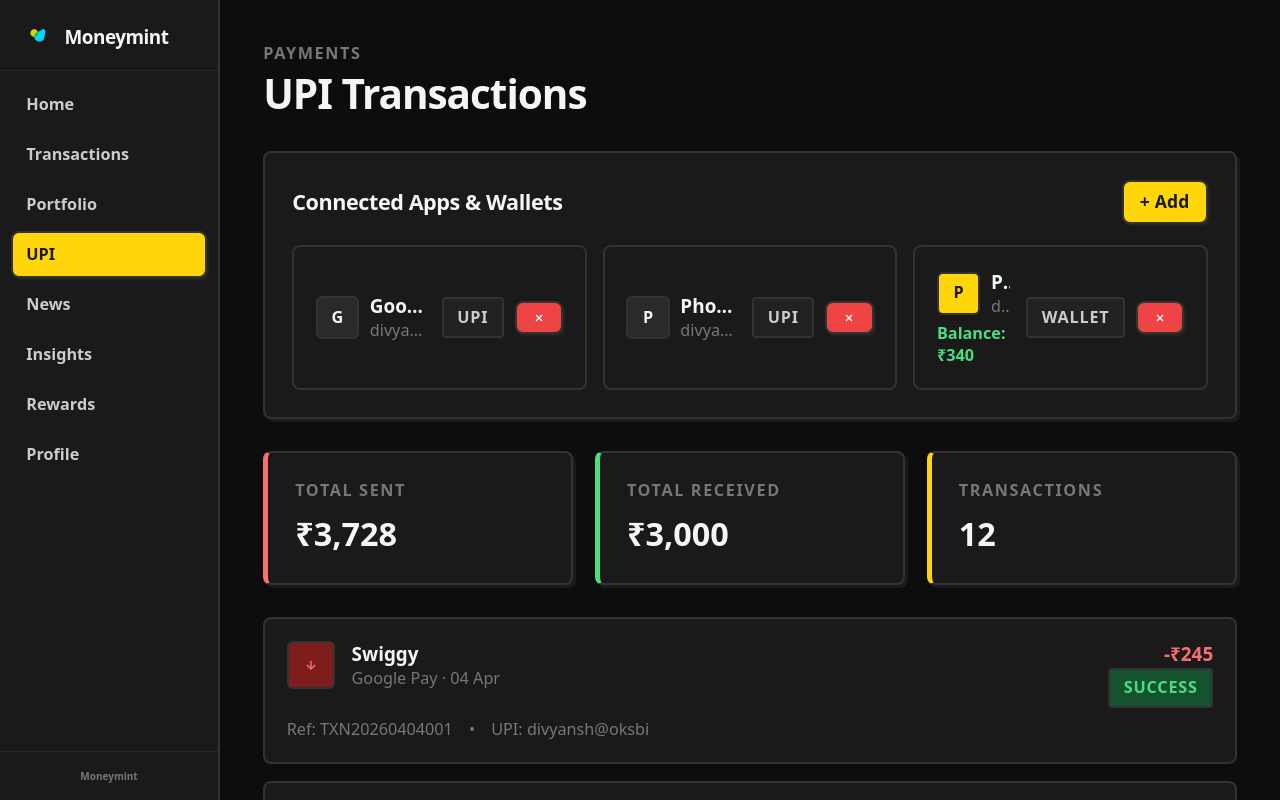
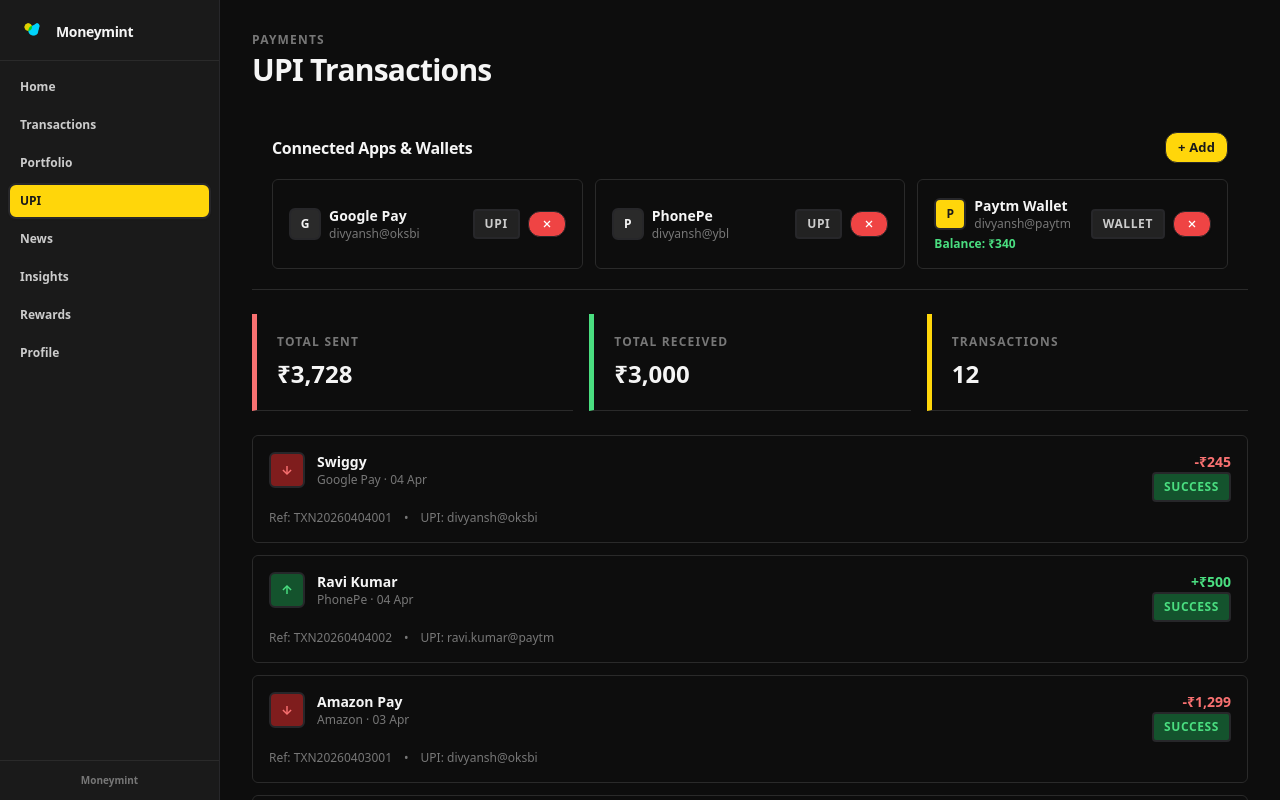
Before and after one commit to inddivyansh/Moneymint, a Next.js app: page /upi in a window 1280 px wide. Shown: the top 800 px of the page. Built offline with nearby package versions, Linux system fonts and the light colour scheme.

Commit message:
Layout Card Removal

```diff
--- a/app/globals.css
+++ b/app/globals.css
@@ -53,18 +53,18 @@
   --accent: #FFD60A;
   --accent-foreground: #1A1A1A;
   --destructive: #EF4444;
-  --border: #1A1A1A;
+  --border: #E5E7EB;
   --input: #1A1A1A;
   --ring: #1A1A1A;
 
   /* Neobrutalism specific */
-  --nb-border-width: 2.5px;
-  --nb-border-color: #1A1A1A;
-  --nb-shadow: 4px 4px 0px #1A1A1A;
-  --nb-shadow-sm: 2px 2px 0px #1A1A1A;
-  --nb-shadow-lg: 6px 6px 0px #1A1A1A;
-  --nb-shadow-hover: 6px 6px 0px #1A1A1A;
-  --nb-radius: 8px;
+  --nb-border-width: 1px;
+  --nb-border-color: #E5E7EB;
+  --nb-shadow: 0 1px 3px rgba(0,0,0,0.05);
+  --nb-shadow-sm: 0 1px 2px rgba(0,0,0,0.05);
+  --nb-shadow-lg: 0 4px 6px -1px rgba(0,0,0,0.1), 0 2px 4px -1px rgba(0,0,0,0.06);
+  --nb-shadow-hover: 0 4px 6px -1px rgba(0,0,0,0.1);
+  --nb-radius: 12px;
 
   /* Semantic colors */
   --income: #22C55E;
@@ -105,15 +105,15 @@
   --accent: #FFD60A;
   --accent-foreground: #1A1A1A;
   --destructive: #EF4444;
-  --border: #333333;
+  --border: #27272A;
   --input: #333333;
   --ring: #FFD60A;
 
-  --nb-border-color: #333333;
-  --nb-shadow: 3px 3px 0px rgba(255, 255, 255, 0.06);
-  --nb-shadow-sm: 2px 2px 0px rgba(255, 255, 255, 0.04);
-  --nb-shadow-lg: 4px 4px 0px rgba(255, 255, 255, 0.08);
-  --nb-shadow-hover: 4px 4px 0px rgba(255, 255, 255, 0.1);
+  --nb-border-color: #27272A;
+  --nb-shadow: 0 1px 3px rgba(0,0,0,0.05);
+  --nb-shadow-sm: 0 1px 2px rgba(0,0,0,0.05);
+  --nb-shadow-lg: 0 4px 6px -1px rgba(0,0,0,0.1), 0 2px 4px -1px rgba(0,0,0,0.06);
+  --nb-shadow-hover: 0 4px 6px -1px rgba(0,0,0,0.1);
 
   --income: #4ADE80;
   --income-bg: #14532D;
@@ -137,7 +137,7 @@
 /* ─── BASE ─── */
 @layer base {
   html {
-    font-size: 135%;
+    font-size: 100%;
   }
 
   * {
@@ -148,8 +148,8 @@
     background-color: var(--background);
     color: var(--foreground);
     font-family: var(--font-sans), system-ui, sans-serif;
-    font-size: 15px;
-    line-height: 1.6;
+    font-size: 14px;
+    line-height: 1.5;
   }
 
   h1,
@@ -169,29 +169,30 @@
 
   /* Container */
   .container {
-    @apply mx-auto max-w-screen-2xl px-4 md:px-6 lg:px-8;
+    @apply mx-auto max-w-screen-xl px-3 md:px-5 lg:px-6;
   }
 
   /* ── Cards ── */
   .nb-card {
-    background-color: var(--card);
+    background-color: transparent;
     color: var(--card-foreground);
-    border: var(--nb-border-width) solid var(--nb-border-color);
-    border-radius: var(--nb-radius);
-    box-shadow: var(--nb-shadow);
-    transition: box-shadow 0.15s ease, transform 0.15s ease;
+    border: none;
+    border-bottom: 1px solid var(--surface-3);
+    border-radius: 0;
+    box-shadow: none;
+    transition: border-color 0.15s ease;
   }
 
   .nb-card:hover {
-    box-shadow: var(--nb-shadow-hover);
-    transform: translate(-1px, -1px);
+    border-bottom-color: var(--nb-border-color);
+
   }
 
   .nb-card-flat {
-    background-color: var(--card);
+    background-color: transparent;
     color: var(--card-foreground);
-    border: var(--nb-border-width) solid var(--nb-border-color);
-    border-radius: var(--nb-radius);
+    border: 1px solid var(--surface-3);
+    border-radius: 6px;
   }
 
   /* ── Buttons ── */
@@ -215,12 +216,12 @@
 
   .nb-btn:hover {
     box-shadow: var(--nb-shadow);
-    transform: translate(-1px, -1px);
+
   }
 
   .nb-btn:active {
     box-shadow: 0px 0px 0px var(--nb-border-color);
-    transform: translate(2px, 2px);
+
   }
 
   .nb-btn:disabled {
@@ -255,6 +256,18 @@
   .nb-btn-sm {
     padding: 0.375rem 0.75rem;
     font-size: 0.8125rem;
+  }
+
+  @media (max-width: 640px) {
+    .nb-btn-sm {
+      min-height: 2.25rem;
+    }
+
+    .nb-segment-btn {
+      min-height: 2.25rem;
+      padding: 0.45rem 0.625rem;
+      font-size: 0.75rem;
+    }
   }
 
   /* ── Inputs ── */
@@ -812,7 +825,7 @@
 .wl-nav-inner {
   max-width: 1200px;
   margin: 0 auto;
-  padding: 0.375rem 1.5rem;
+  padding: 0.325rem 1.25rem;
   display: flex;
   align-items: center;
   justify-content: space-between;
@@ -876,39 +889,43 @@
 
 .wl-btn-accent:hover {
   box-shadow: var(--nb-shadow);
-  transform: translate(-1px, -1px);
+
 }
 
 .wl-btn-accent:active {
   box-shadow: 0 0 0 var(--nb-border-color);
-  transform: translate(2px, 2px);
+
+}
+
+.wl-btn-nav {
+  white-space: nowrap;
 }
 
 .wl-btn-welcome {
   display: inline-flex;
   align-items: center;
   gap: 0.5rem;
-  padding: 0.75rem 1.5rem;
+  padding: 0.625rem 1.125rem;
   margin-top: 0.875rem;
-  font-size: 0.875rem;
+  font-size: 0.8125rem;
   font-weight: 800;
   color: var(--foreground);
-  background-color: var(--card);
+  background-color: transparent;
   border: var(--nb-border-width) solid var(--nb-border-color);
-  border-radius: var(--nb-radius);
-  box-shadow: var(--nb-shadow);
+  border-radius: 8px;
+  box-shadow: none;
   cursor: pointer;
   transition: all 0.1s;
 }
 
 .wl-btn-welcome:hover {
-  box-shadow: var(--nb-shadow-lg);
-  transform: translate(-2px, -2px);
+  background-color: var(--secondary);
+
 }
 
 .wl-btn-welcome:active {
   box-shadow: 0 0 0 var(--nb-border-color);
-  transform: translate(3px, 3px);
+
 }
 
 .wl-btn-welcome-sm {
@@ -921,10 +938,10 @@
 .wl-hero {
   max-width: 1200px;
   margin: 0 auto;
-  padding: 3rem 1.5rem 2rem;
+  padding: 2.25rem 1.25rem 1.5rem;
   display: grid;
   grid-template-columns: 1fr 1fr;
-  gap: 3rem;
+  gap: 2rem;
   align-items: start;
 }
 
@@ -934,12 +951,12 @@
 
 .wl-hero-title {
   font-family: var(--font-display), system-ui;
-  font-size: clamp(2rem, 4vw, 3rem);
+  font-size: clamp(1.625rem, 3.2vw, 2.4rem);
   font-weight: 900;
-  line-height: 1.1;
+  line-height: 1.16;
   letter-spacing: -0.03em;
   color: var(--text-primary);
-  margin-bottom: 1.5rem;
+  margin-bottom: 1rem;
 }
 
 .wl-hero-em {
@@ -1078,11 +1095,14 @@
 
 .wl-preview-card {
   width: 100%;
-  border: var(--nb-border-width) solid var(--nb-border-color);
-  border-radius: var(--nb-radius);
-  box-shadow: var(--nb-shadow-lg);
+  border-top: 1px solid var(--surface-3);
+  border-bottom: 1px solid var(--surface-3);
+  border-left: none;
+  border-right: none;
+  border-radius: 0;
+  box-shadow: none;
   overflow: hidden;
-  background-color: var(--card);
+  background-color: transparent;
 }
 
 .wl-preview-img {
@@ -1144,7 +1164,7 @@
 .wl-section {
   max-width: 1240px;
   margin: 0 auto;
-  padding: 5rem 1.5rem;
+  padding: 3rem 1.25rem;
 }
 
 .wl-section-alt {
@@ -1162,12 +1182,12 @@
 
 .wl-section-title {
   font-family: var(--font-display), system-ui;
-  font-size: 1.75rem;
+  font-size: 1.375rem;
   font-weight: 900;
   letter-spacing: -0.02em;
   text-align: center;
   color: var(--text-primary);
-  margin-bottom: 2rem;
+  margin-bottom: 1.25rem;
 }
 
 .wl-center-btn {
@@ -1180,21 +1200,22 @@
 .wl-features-grid {
   display: grid;
   grid-template-columns: repeat(3, 1fr);
-  gap: 2rem;
+  gap: 1rem;
 }
 
 .wl-feature-card {
-  padding: 2.25rem;
-  background-color: var(--card);
-  border: var(--nb-border-width) solid var(--nb-border-color);
-  border-radius: var(--nb-radius);
-  box-shadow: var(--nb-shadow-sm);
-  transition: all 0.15s;
+  padding: 1rem 0;
+  background-color: transparent;
+  border: none;
+  border-bottom: 1px solid var(--surface-3);
+  border-radius: 0;
+  box-shadow: none;
+  transition: border-color 0.15s;
 }
 
 .wl-feature-card:hover {
-  box-shadow: var(--nb-shadow);
-  transform: translate(-1px, -1px);
+  border-bottom-color: var(--nb-border-color);
+
 }
 
 .wl-feature-header {
@@ -1213,7 +1234,7 @@
 
 .wl-feature-title {
   font-family: var(--font-display), system-ui;
-  font-size: 1.0625rem;
+  font-size: 0.9375rem;
   font-weight: 800;
   color: var(--text-primary);
   margin-bottom: 0;
@@ -1245,22 +1266,23 @@
 .wl-testimonials {
   display: grid;
   grid-template-columns: repeat(3, 1fr);
-  gap: 1rem;
-  padding: 0 1.5rem;
+  gap: 0.875rem;
+  padding: 0;
 }
 
 .wl-testimonial-card {
-  padding: 1.5rem;
-  background-color: var(--card);
-  border: var(--nb-border-width) solid var(--nb-border-color);
-  border-radius: var(--nb-radius);
-  box-shadow: var(--nb-shadow-sm);
-  transition: all 0.15s;
+  padding: 1rem 0;
+  background-color: transparent;
+  border: none;
+  border-bottom: 1px solid var(--surface-3);
+  border-radius: 0;
+  box-shadow: none;
+  transition: border-color 0.15s;
 }
 
 .wl-testimonial-card:hover {
-  box-shadow: var(--nb-shadow);
-  transform: translate(-1px, -1px);
+  border-bottom-color: var(--nb-border-color);
+
 }
 
 .wl-t-stars {
@@ -1546,10 +1568,29 @@
 
 /* ═══ RESPONSIVE ═══ */
 @media (max-width: 768px) {
+  .wl-nav-inner {
+    padding: 0.325rem 0.625rem;
+  }
+
+  .wl-logo-mark {
+    width: 32px;
+    height: 32px;
+  }
+
+  .wl-logo-text {
+    font-size: 0.875rem;
+  }
+
+  .wl-btn-nav {
+    padding: 0.3rem 0.55rem;
+    font-size: 0.6875rem;
+    min-height: 2rem;
+  }
+
   .wl-hero {
     grid-template-columns: 1fr;
-    gap: 2rem;
-    padding-top: 2rem;
+    gap: 1.5rem;
+    padding-top: 1.5rem;
   }
 
   .wl-hero-right {
@@ -1600,6 +1641,17 @@
   }
 }
 
+@media (max-width: 420px) {
+  .wl-logo-text {
+    display: none;
+  }
+
+  .wl-btn-nav {
+    padding: 0.28rem 0.45rem;
+    font-size: 0.62rem;
+  }
+}
+
 @media (min-width: 769px) and (max-width: 1024px) {
   .wl-features-grid {
     grid-template-columns: repeat(2, 1fr);
--- a/app/welcome/page.tsx
+++ b/app/welcome/page.tsx
@@ -75,7 +75,10 @@
             <span className="wl-logo-text">Moneymint</span>
           </div>
           <div className="wl-nav-actions">
-            <button className="wl-btn-accent" onClick={() => router.push('/home')}>Open Dashboard</button>
+            <button className="wl-btn-accent wl-btn-nav" onClick={() => router.push('/home')}>
+              <span className="sm:hidden">Dashboard</span>
+              <span className="hidden sm:inline">Open Dashboard</span>
+            </button>
           </div>
         </div>
       </header>
--- a/components/dashboard/FinanceDashboard.tsx
+++ b/components/dashboard/FinanceDashboard.tsx
@@ -13,13 +13,13 @@
   const { state, dispatch } = useDashboard();
 
   return (
-    <div className="space-y-6 nb-animate-in">
+    <div className="space-y-4 sm:space-y-5 nb-animate-in">
       {/* Hero Section */}
       <section
-        className="nb-card p-6 md:p-8"
+        className="nb-card p-4 md:p-5"
         style={{ borderLeftWidth: 6, borderLeftColor: 'var(--accent)' }}
       >
-        <div className="flex flex-col gap-5 md:flex-row md:items-end md:justify-between">
+        <div className="flex flex-col gap-3 md:flex-row md:items-end md:justify-between">
           <div>
             <p
               className="text-xs font-extrabold uppercase tracking-[0.25em] mb-2"
@@ -28,12 +28,12 @@
               Personal Finance Dashboard
             </p>
             <h1
-              className="text-3xl sm:text-4xl lg:text-5xl font-extrabold tracking-tight"
+              className="text-2xl sm:text-3xl lg:text-4xl font-extrabold tracking-tight"
               style={{ fontFamily: 'var(--font-display)', color: 'var(--text-primary)' }}
             >
               Moneymint
             </h1>
-            <p className="text-sm mt-2 max-w-xl" style={{ color: 'var(--text-secondary)' }}>
+            <p className="text-xs sm:text-sm mt-1.5 max-w-xl" style={{ color: 'var(--text-secondary)' }}>
               Track spending, manage transactions, and understand your financial patterns.
               Switch to Admin to add or edit entries.
             </p>
@@ -61,15 +61,15 @@
       <SummaryCards />
 
       {/* Charts Row */}
-      <section className="grid gap-6 lg:grid-cols-2">
+      <section className="grid gap-4 lg:grid-cols-2">
         <BalanceTrend />
         <SpendingBreakdown />
       </section>
 
       {/* Transactions + Form */}
-      <section className="grid gap-6 lg:grid-cols-[1.6fr_1fr]">
+      <section className="grid gap-4 lg:grid-cols-[1.6fr_1fr]">
         <TransactionTable />
-        <aside className="space-y-6">
+        <aside className="space-y-4">
           <TransactionForm />
         </aside>
       </section>
--- a/components/dashboard/SummaryCards.tsx
+++ b/components/dashboard/SummaryCards.tsx
@@ -37,25 +37,25 @@
   ];
 
   return (
-    <section className="grid gap-4 sm:grid-cols-2 xl:grid-cols-4">
+    <section className="grid gap-3 sm:grid-cols-2 xl:grid-cols-4">
       {cards.map((card) => (
         <article
           key={card.title}
-          className={`nb-card p-5 ${card.accent}`}
+          className={`nb-card p-3.5 sm:p-4 ${card.accent}`}
         >
           <p
-            className="text-xs font-bold uppercase tracking-widest mb-3"
+            className="text-[10px] sm:text-xs font-bold uppercase tracking-widest mb-2"
             style={{ color: 'var(--text-muted)' }}
           >
             {card.title}
           </p>
           <p
-            className="text-3xl font-extrabold tracking-tight mb-1"
+            className="text-xl sm:text-2xl font-extrabold tracking-tight mb-0.5"
             style={{ fontFamily: 'var(--font-display)', color: 'var(--text-primary)' }}
           >
             {card.value}
           </p>
-          <p className="text-xs mt-2" style={{ color: 'var(--text-muted)' }}>
+          <p className="text-[10px] sm:text-xs mt-1" style={{ color: 'var(--text-muted)' }}>
             {card.hint}
           </p>
         </article>
--- a/components/dashboard/TransactionTable.tsx
+++ b/components/dashboard/TransactionTable.tsx
@@ -28,7 +28,7 @@
   }
 
   return (
-    <article className="nb-card p-5">
+    <article className="nb-card p-4 sm:p-5">
       <header className="flex flex-col gap-4 md:flex-row md:items-center md:justify-between mb-5">
         <div>
           <h2 className="text-lg font-bold">Transactions</h2>
@@ -36,7 +36,7 @@
             Search, sort, and filter your activity
           </p>
         </div>
-        <div className="flex items-center gap-3">
+        <div className="flex items-center gap-2 flex-wrap">
           <span className="nb-badge nb-badge-neutral">
             {filteredTransactions.length} RECORDS
           </span>
@@ -74,13 +74,13 @@
         </div>
 
         {/* Type filter - segmented */}
-        <div className="nb-segment self-start">
+        <div className="nb-segment self-start w-full sm:w-auto">
           {(['all', 'income', 'expense'] as const).map((t) => (
             <button
               key={t}
               type="button"
               onClick={() => setFilterAndResetPage({ type: t })}
-              className={`nb-segment-btn ${typeFilter === t ? 'nb-segment-btn-active' : ''}`}
+              className={`nb-segment-btn flex-1 ${typeFilter === t ? 'nb-segment-btn-active' : ''}`}
             >
               {t === 'all' ? 'All' : t}
             </button>
@@ -192,10 +192,10 @@
           {/* Mobile Cards */}
           <div className="grid gap-3 md:hidden">
             {paged.map((tx) => (
-              <article key={tx.id} className="nb-card-flat p-4">
+              <article key={tx.id} className="nb-card-flat p-3.5 sm:p-4">
                 <div className="flex items-start justify-between gap-3 mb-2">
-                  <div>
-                    <p className="font-bold text-sm" style={{ color: 'var(--text-primary)' }}>{tx.title}</p>
+                  <div className="min-w-0">
+                    <p className="font-bold text-sm break-words" style={{ color: 'var(--text-primary)' }}>{tx.title}</p>
                     <p className="text-xs mt-0.5" style={{ color: 'var(--text-muted)' }}>
                       {new Date(tx.date).toLocaleDateString('en-IN')}
                       {' / '}
@@ -229,11 +229,11 @@
 
           {/* Pagination */}
           {totalPages > 1 && (
-            <div className="flex items-center justify-between mt-5">
-              <p className="text-xs font-bold" style={{ color: 'var(--text-muted)' }}>
+            <div className="flex flex-col sm:flex-row sm:items-center sm:justify-between gap-3 mt-5">
+              <p className="text-xs font-bold text-center sm:text-left" style={{ color: 'var(--text-muted)' }}>
                 Page {page + 1} of {totalPages}
               </p>
-              <div className="flex gap-2">
+              <div className="flex items-center justify-center sm:justify-end gap-1.5 sm:gap-2 flex-wrap">
                 <button
                   type="button"
                   onClick={() => setPage((p) => Math.max(0, p - 1))}
@@ -242,6 +242,26 @@
                 >
                   Prev
                 </button>
+
+                {/* Compact mobile pagination */}
+                <div className="sm:hidden flex items-center gap-1.5">
+                  <span className="text-[11px] font-bold" style={{ color: 'var(--text-muted)' }}>Go to</span>
+                  <select
+                    value={page}
+                    onChange={(e) => setPage(Number(e.target.value))}
+                    className="nb-select"
+                    style={{ width: 96, padding: '0.3rem 1.8rem 0.3rem 0.5rem', fontSize: '0.75rem' }}
+                  >
+                    {Array.from({ length: totalPages }, (_, i) => (
+                      <option key={i} value={i}>
+                        {i + 1}
+                      </option>
+                    ))}
+                  </select>
+                </div>
+
+                {/* Numbered desktop/tablet pagination */}
+                <div className="hidden sm:flex gap-2">
                 {Array.from({ length: Math.min(totalPages, 5) }, (_, i) => {
                   let pageNum: number;
                   if (totalPages <= 5) {
@@ -265,6 +285,7 @@
                     </button>
                   );
                 })}
+                </div>
                 <button
                   type="button"
                   onClick={() => setPage((p) => Math.min(totalPages - 1, p + 1))}
```
Also changed, not shown: app/(root)/rewards/page.tsx (+24 -23 lines), components/dashboard/HomePage.tsx (+13 -13 lines).
